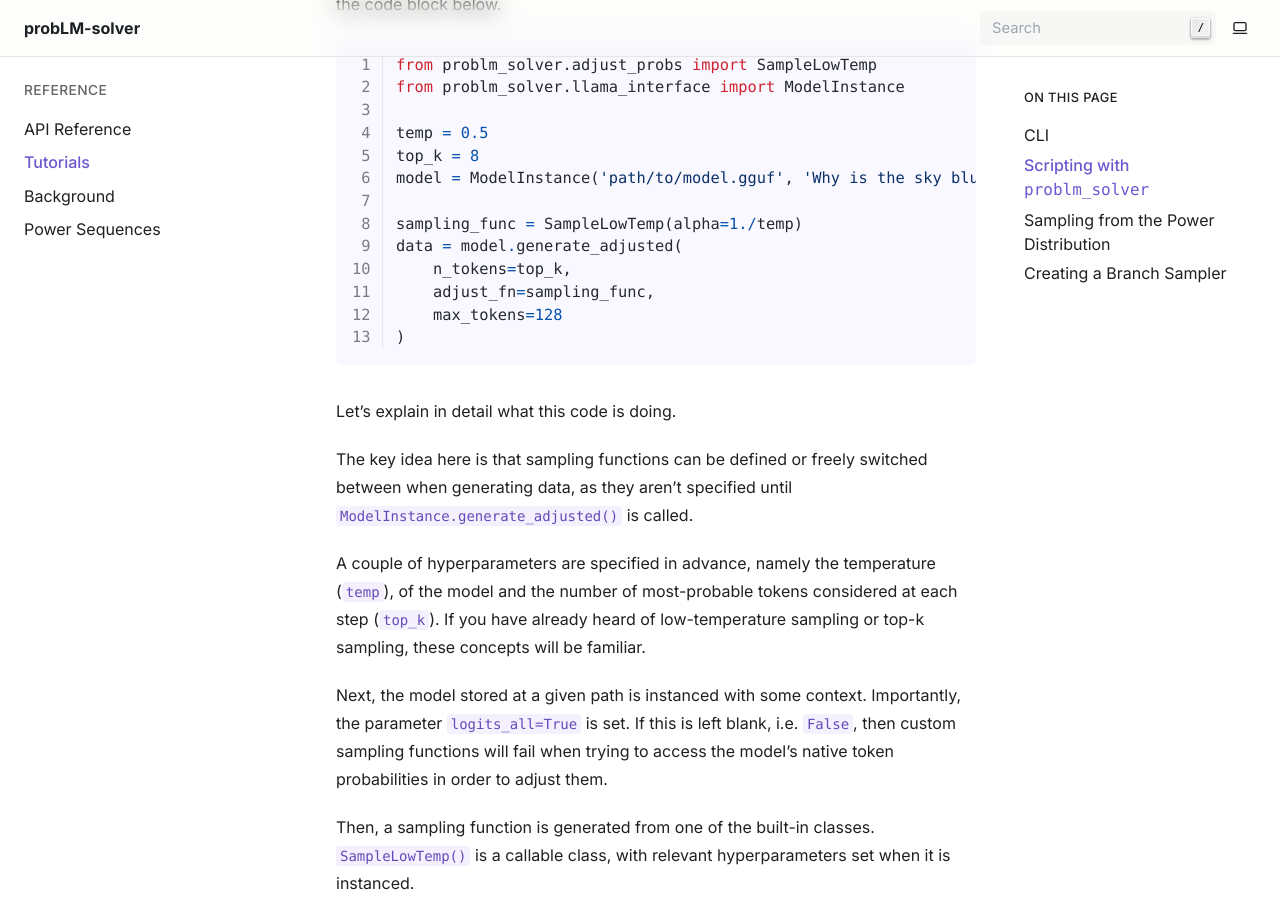
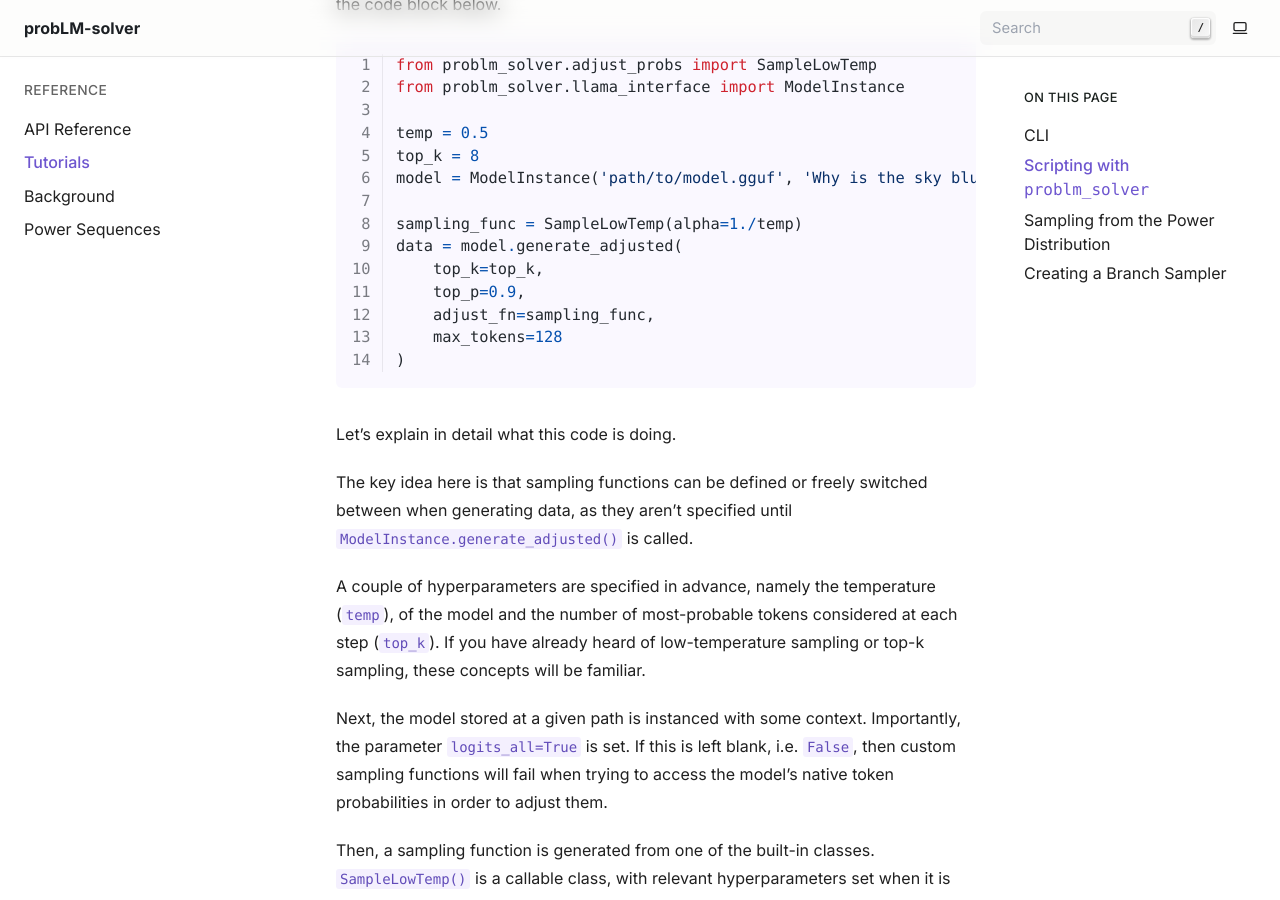
Before and after one commit to muse-writes/probLM-solver, a Sphinx documentation site: the page built from docs/tutorials.rst, in a window 1280 px wide and 900 px high, scrolled down 649 px. Built offline with Sphinx 7.4.7, drawn with Linux system fonts in a browser that asks for light colours; some of the changed text lies outside the part shown.

Commit message:
docs: Updated `generate_adjusted` docs and tutorials to new API.

```diff
--- a/docs/tutorials.rst
+++ b/docs/tutorials.rst
@@ -34,7 +34,8 @@
 
    sampling_func = SampleLowTemp(alpha=1./temp)
    data = model.generate_adjusted(
-       n_tokens=top_k,
+       top_k=top_k,
+       top_p=0.9,
        adjust_fn=sampling_func,
        max_tokens=128
    )
@@ -98,7 +99,8 @@
        branch_sampler=MetropolisSampler(equil_branches=5, max_branches=10)
    )
    data = model.generate_adjusted(
-       n_tokens=top_k,
+       top_k=top_k,
+       top_p=0.9,
        adjust_fn=sampling_func,
        max_tokens=128
    )
@@ -176,7 +178,7 @@
 
    temp = 0.5
    sampling_func = SamplePowerDist(alpha=1./temp, lookahead_depth=10, branch_sampler=MySampler())
-   data = model.generate_adjusted(n_tokens=8, adjust_fn=sampling_func, max_tokens=128)
+   data = model.generate_adjusted(top_k=8, top_p=0.9, adjust_fn=sampling_func, max_tokens=128)
 
 Let's explore a hypothetical greedy branch sampler. It might be defined in the following way:
 
```
Also changed, not shown: docs/api.rst (+0 -14 lines), 1 other file.
